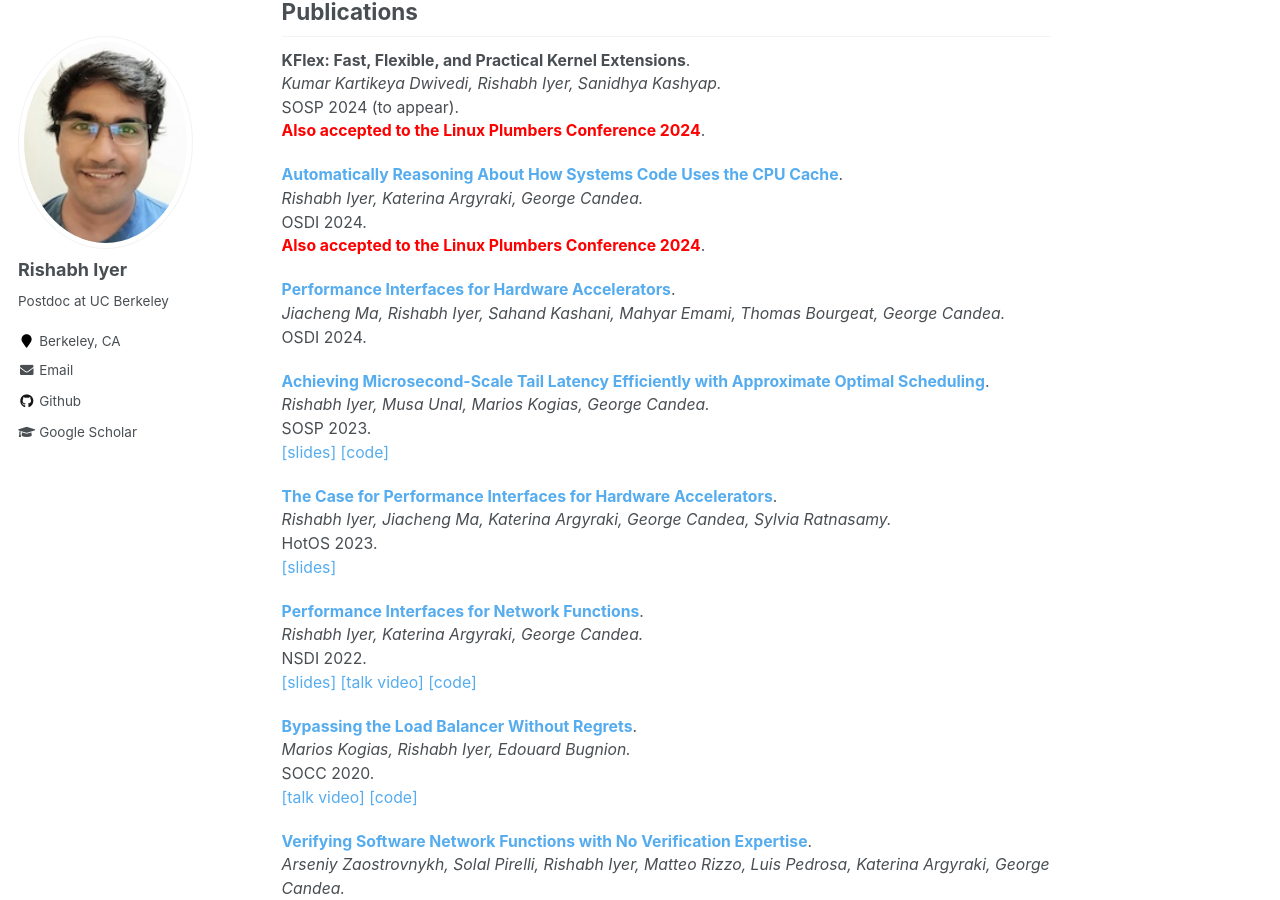
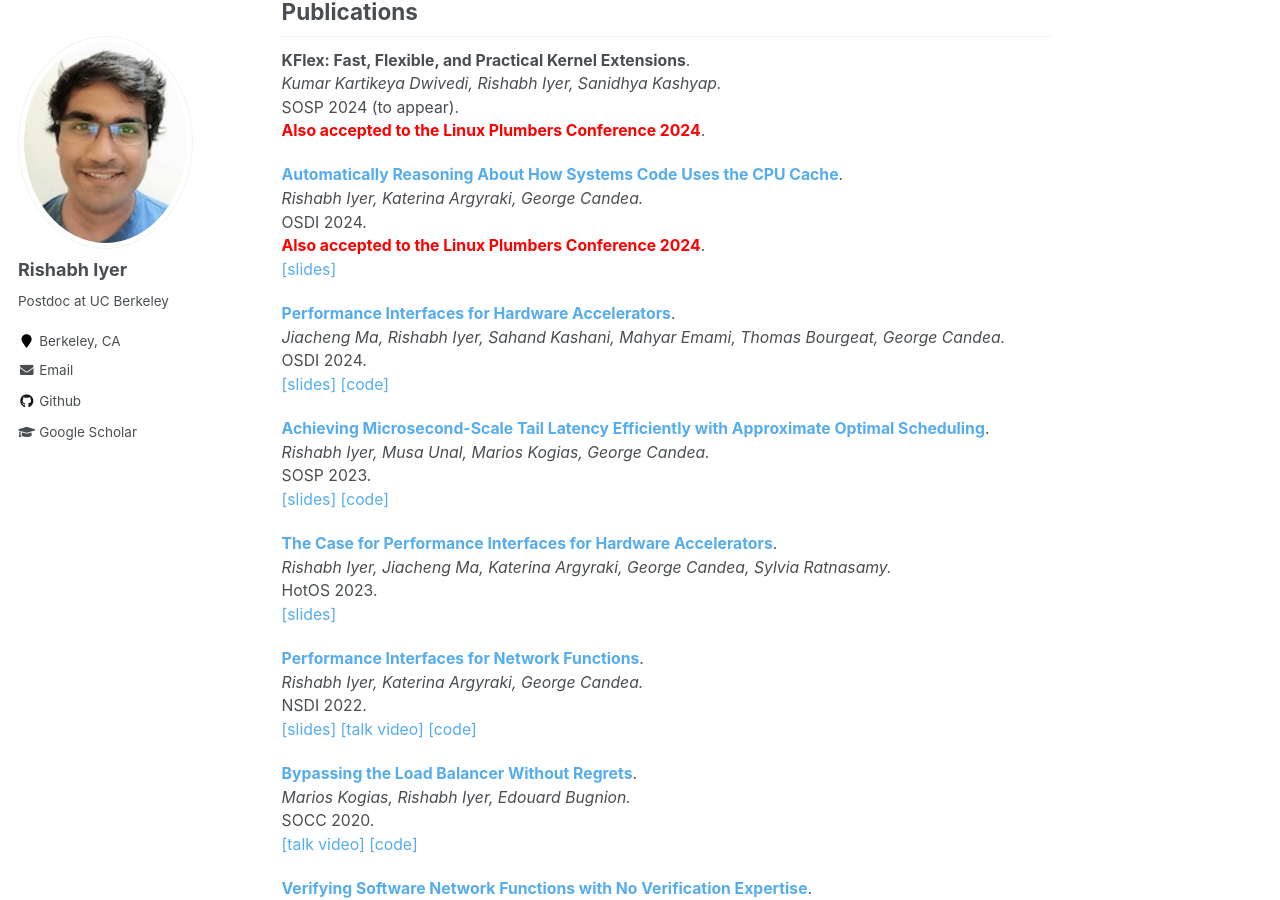
Before and after one commit to rishabh246/rishabh246.github.io, a Jekyll site: the page built from _pages/about.md, in a window 1280 px wide and 900 px high, scrolled down 508 px. Built offline with Jekyll 4.4.1, drawn with Linux system fonts in a browser that asks for light colours.

Commit message:
Add OSDI slides

```diff
--- a/_pages/about.md
+++ b/_pages/about.md
@@ -26,11 +26,13 @@ SOSP 2024 (to appear). <br>
 **[Automatically Reasoning About How Systems Code Uses the CPU Cache](/files/cfar.pdf)**.
 _Rishabh Iyer, Katerina Argyraki, George Candea._ <br>
 OSDI 2024. <br>
-<span style="color:red">**Also accepted to the Linux Plumbers Conference 2024**</span>.
+<span style="color:red">**Also accepted to the Linux Plumbers Conference 2024**</span>.<br>
+[[slides]](files/cfar-slides.pptx)
 
 **[Performance Interfaces for Hardware Accelerators](/files/lpn.pdf)**.
 _Jiacheng Ma, Rishabh Iyer, Sahand Kashani, Mahyar Emami, Thomas Bourgeat, George Candea._<br>
-OSDI 2024.
+OSDI 2024.<br>
+[[slides]](files/lpn-slides.pptx) [[code]](https://github.com/dslab-epfl/lpn)
 
 **[Achieving Microsecond-Scale Tail Latency Efficiently with Approximate Optimal Scheduling](/files/concord.pdf)**.
 _Rishabh Iyer, Musa Unal, Marios Kogias, George Candea._<br>
```
Also changed, not shown: 2 other files.
